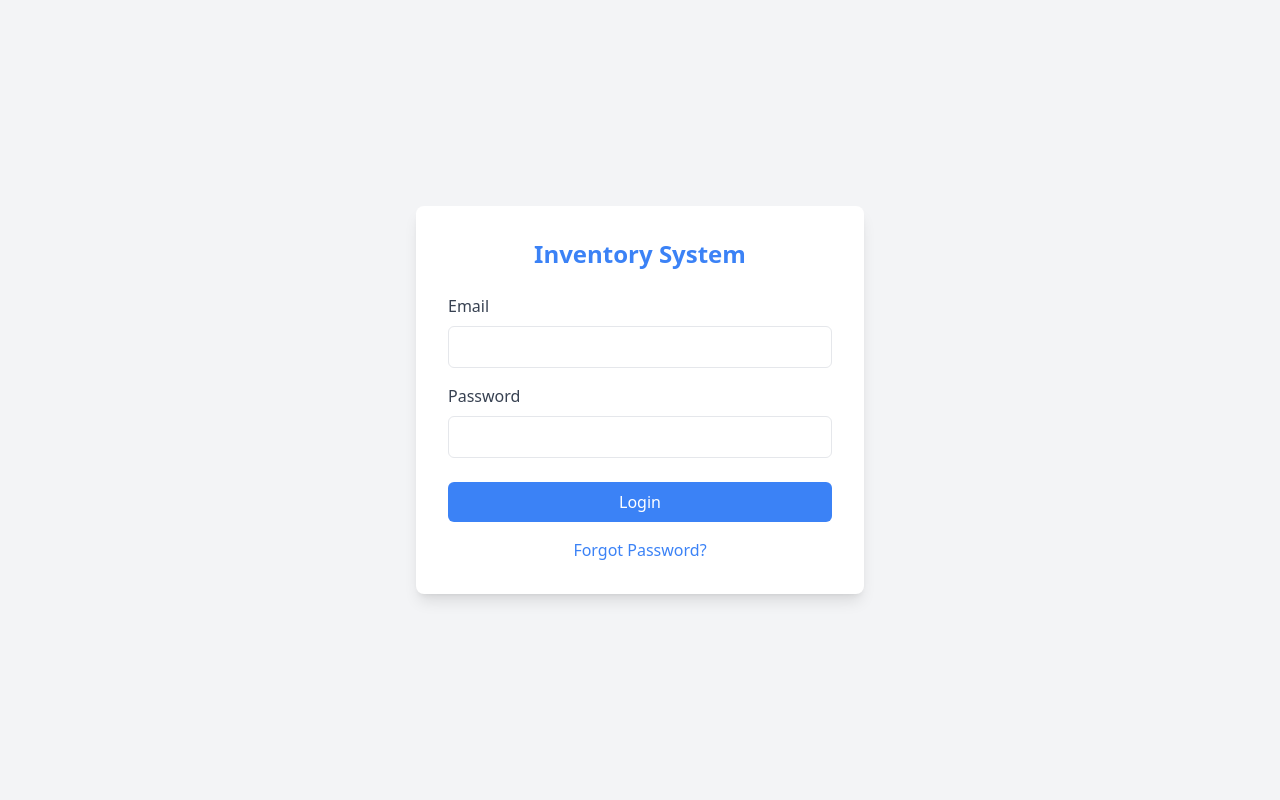
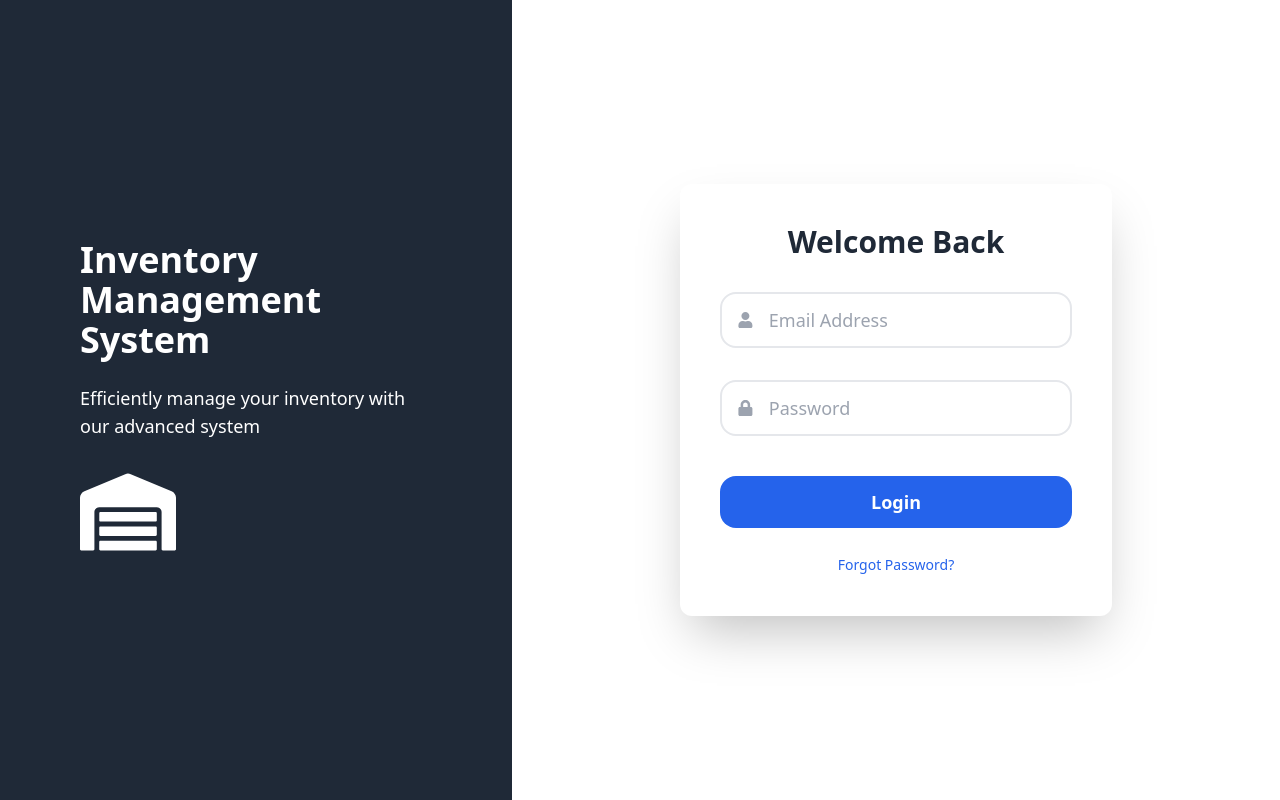
Before and after one commit to jonney2021/ims-frontend, a React (Vite) app: page /login in a window 1280 px wide. Built offline with nearby package versions, Linux system fonts and the light colour scheme; no server answers.

Commit message:
updated login page

```diff
--- a/src/App.jsx
+++ b/src/App.jsx
@@ -39,7 +39,18 @@ function App() {
   return (
     <AuthWrapper>
       <Router>
-        <ToastContainer />
+        <ToastContainer
+          position="bottom-right"
+          autoClose={5000}
+          hideProgressBar={false}
+          newestOnTop={false}
+          closeOnClick
+          rtl={false}
+          pauseOnFocusLoss
+          draggable
+          pauseOnHover
+          theme="light"
+        />
         <Routes>
           <Route
             path="/login"
--- a/src/pages/Login.jsx
+++ b/src/pages/Login.jsx
@@ -5,6 +5,7 @@ import { setCredentials } from "../redux/features/auth/authSlice";
 import { toast } from "react-toastify";
 import { loginUser, validateEmail } from "../services/authService";
 import Loader from "../components/Loader";
+import { FaUser, FaLock, FaWarehouse } from "react-icons/fa";
 
 const Login = () => {
   const [email, setEmail] = useState("");
@@ -35,11 +36,7 @@ const Login = () => {
     try {
       // Call the loginUser service
       const userData = await loginUser(email, password);
-
-      // console.log("Login successful. User data:", userData);
-
       dispatch(setCredentials(userData));
-
       toast.success("Login successful");
       navigate("/");
     } catch (err) {
@@ -52,34 +49,54 @@ const Login = () => {
   };
 
   return (
-    <div className="flex items-center justify-center min-h-screen bg-gray-100">
-      <div className="bg-white shadow-lg rounded-lg p-8 w-full max-w-md">
-        <h2 className="text-2xl font-bold text-center mb-6 text-blue-500">
-          Inventory System
-        </h2>
-        {error && <p className="text-red-500 text-center mb-4">{error}</p>}
-        <form onSubmit={handleLogin}>
-          <div className="mb-4">
-            <label className="block text-gray-700 mb-2" htmlFor="email">
-              Email
-            </label>
+    <div className="flex h-screen">
+      <div
+        className="hidden lg:flex w-full lg:w-2/5 login_img_section
+        justify-around items-center bg-gray-800"
+      >
+        <div className="w-full mx-auto px-20 flex-col items-center space-y-6">
+          <h1 className="text-white font-bold text-4xl font-sans">
+            Inventory Management System
+          </h1>
+          <p className="text-white mt-1 text-lg">
+            Efficiently manage your inventory with our advanced system
+          </p>
+          <div className="flex justify-center lg:justify-start mt-6">
+            <FaWarehouse className="text-white text-8xl" />
+          </div>
+        </div>
+      </div>
+      <div className="flex w-full lg:w-3/5 justify-center items-center bg-white">
+        <div className="w-full max-w-lg px-10 py-8">
+          <form
+            className="bg-white rounded-xl shadow-2xl p-10"
+            onSubmit={handleLogin}
+          >
+            <h1 className="text-gray-800 font-bold text-3xl mb-8 text-center">
+              Welcome Back
+            </h1>
+            {error && <p className="text-red-500 text-center mb-6">{error}</p>}
+            <div className="flex items-center border-2 mb-8 py-3 px-4 rounded-2xl">
+              <FaUser className="text-gray-400 mr-2" />
               <input
+                className="pl-2 w-full outline-none border-none text-lg"
                 type="email"
+                name="email"
                 id="email"
-              className="w-full px-4 py-2 border rounded-md focus:outline-none focus:border-blue-500"
+                placeholder="Email Address"
                 value={email}
                 onChange={(e) => setEmail(e.target.value)}
                 required
               />
             </div>
-          <div className="mb-6">
-            <label className="block text-gray-700 mb-2" htmlFor="password">
-              Password
-            </label>
+            <div className="flex items-center border-2 mb-10 py-3 px-4 rounded-2xl">
+              <FaLock className="text-gray-400 mr-2" />
               <input
+                className="pl-2 w-full outline-none border-none text-lg"
                 type="password"
+                name="password"
                 id="password"
-              className="w-full px-4 py-2 border rounded-md focus:outline-none focus:border-blue-500"
+                placeholder="Password"
                 value={password}
                 onChange={(e) => setPassword(e.target.value)}
                 required
@@ -87,16 +104,20 @@ const Login = () => {
             </div>
             <button
               type="submit"
-            className="w-full bg-blue-500 text-white py-2 rounded-md hover:bg-blue-600 transition-colors"
+              className="block w-full bg-blue-600 mt-5 py-3 rounded-2xl hover:bg-blue-700 hover:-translate-y-1 transition-all duration-500 text-white font-semibold mb-4 text-lg"
               disabled={loading}
             >
               {loading ? <Loader /> : "Login"}
             </button>
-        </form>
-        <div className="mt-4 text-center">
-          <Link to="/forgot" className="text-blue-500 hover:underline">
+            <div className="text-center mt-6">
+              <Link
+                to="/forgot"
+                className="text-sm text-blue-600 hover:text-blue-800 cursor-pointer transition-all duration-500"
+              >
                 Forgot Password?
               </Link>
+            </div>
+          </form>
         </div>
       </div>
     </div>
```
Lines whose indentation alone changed are shown as unchanged.
